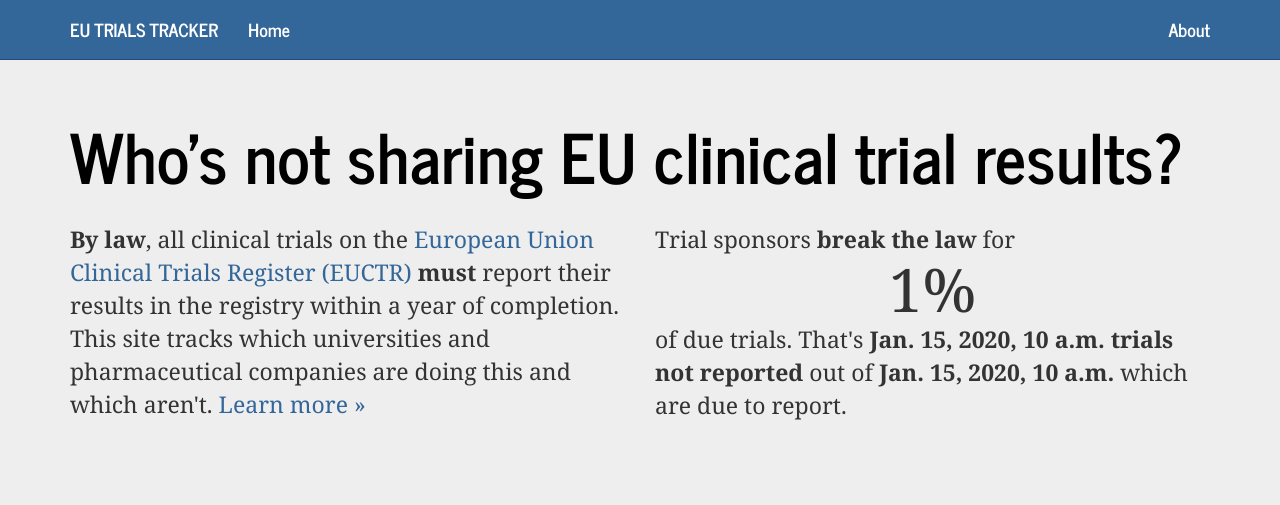
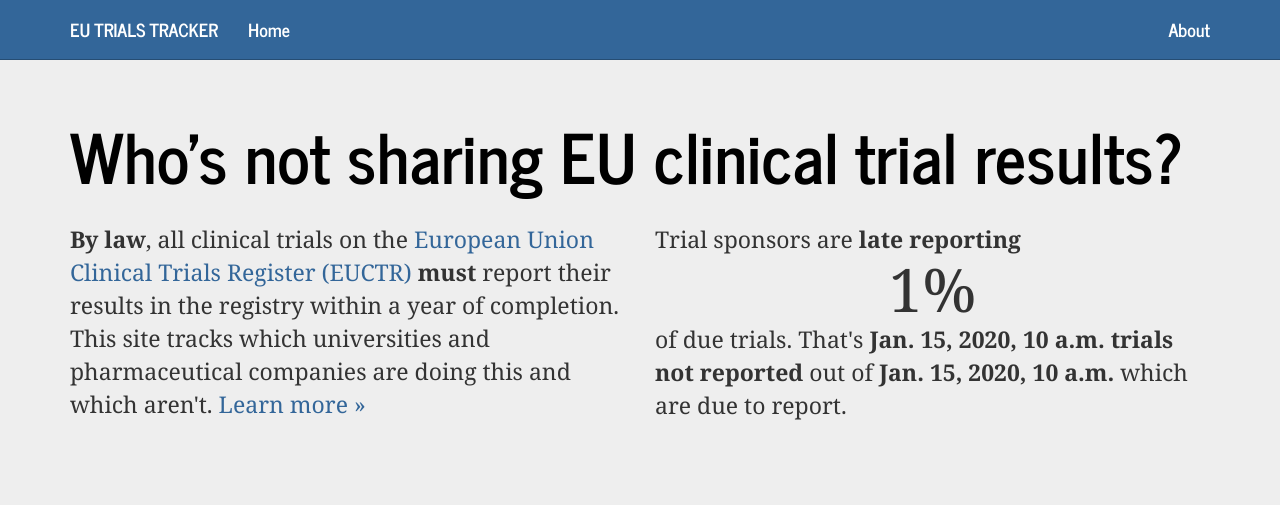
Before and after one commit to ebmdatalab/euctr-tracker-code, a Django app: template euctr/templates/index.html in a window 1280 px wide. Shown: the part 1-506 px from the top of the page. Run offline with Django 3.2, Linux system fonts and the light colour scheme; the template is opened without the code that fills it: most values are stand-ins (such as "Sample title", 1, 10 or a date in 2020); style sheets or scripts are compiled from the project's sources; some libraries are stand-ins or nearby versions.

Commit message:
Wording improvements

```diff
--- a/euctr/templates/index.html
+++ b/euctr/templates/index.html
@@ -20,7 +20,7 @@
           </p>
         </div>
         <div class="col-md-6 second-column">
-          <p class="intro">Trial sponsors <b>break the law</b> for</p>
+          <p class="intro">Trial sponsors are <b>late reporting</b></p>
           <div class="headline-number">{{percent_without_results}}%</div>
           <p>of due trials. That's <b>{{due_trials_without_results}} trials not reported</b>
           out of <b>{{due_trials}}</b> which are due to report.
--- a/euctr/templates/sponsor.html
+++ b/euctr/templates/sponsor.html
@@ -21,7 +21,7 @@
     <div class="row">
       <div class="col-md-4">
         <p class="lead">
-	{{ sponsor_name }} <b>breaks the law</b> for
+	{{ sponsor_name }} is <b>late reporting</b>
 	</p>
 	<div class="headline-number">{{percent_unreported}}%</div>
 	<p class="lead">
--- a/todo.txt
+++ b/todo.txt
@@ -1,10 +1,6 @@
 *** Clean story to people new to the issue - details elsewhere
 
 New feedback
-    "X break the law for" on sponsor page --> "X is late reporting xx% of due trials..."
-    "trial sponsors break the law" on front page --> "late reporting"
-    By law on front page
-
     "(Also reported results)" could be prettier (Ben)
 
     Two pie charts reported/unreported, same/as/now (Ben) - label ON the pie for colour blind?
```
